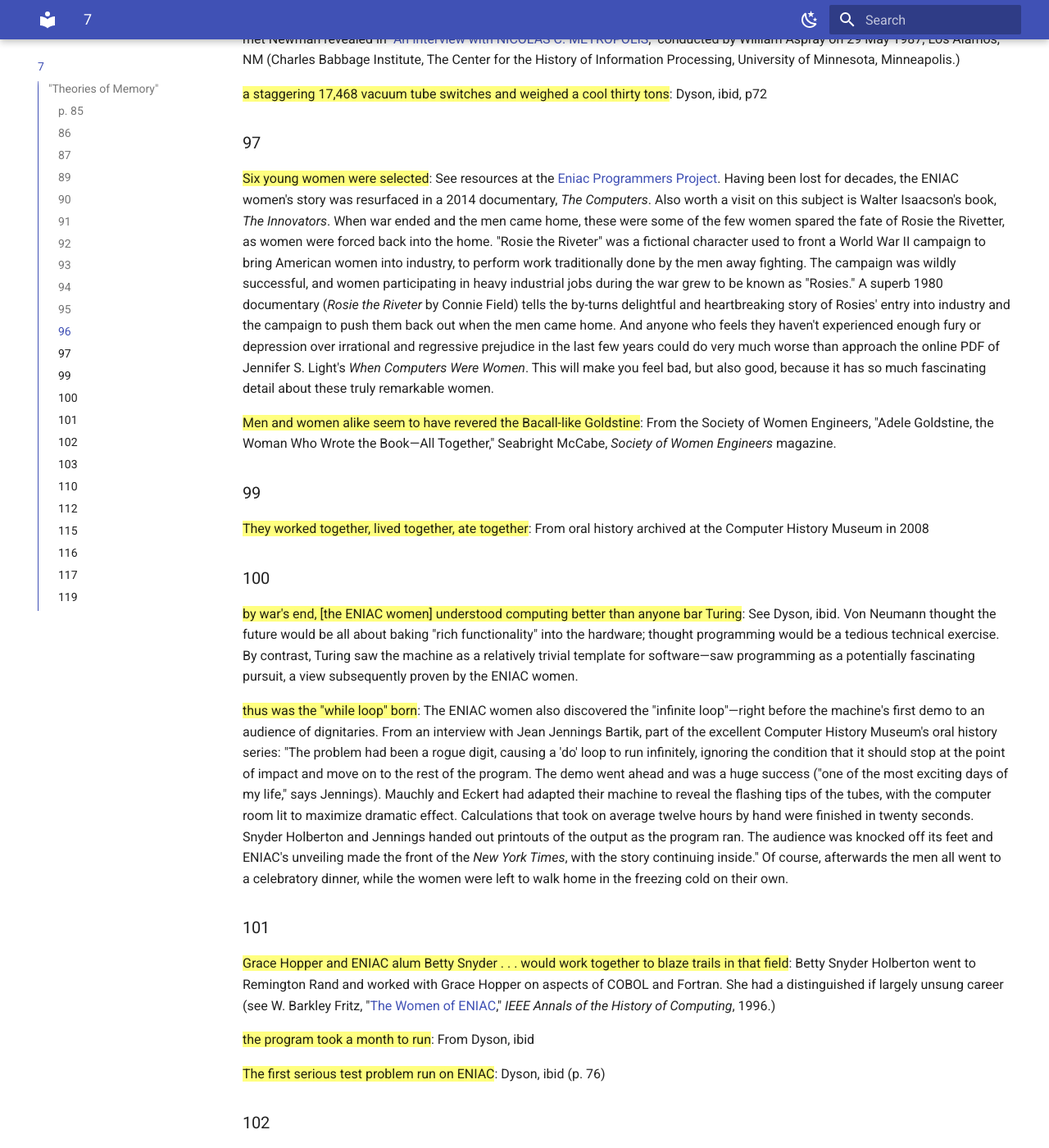
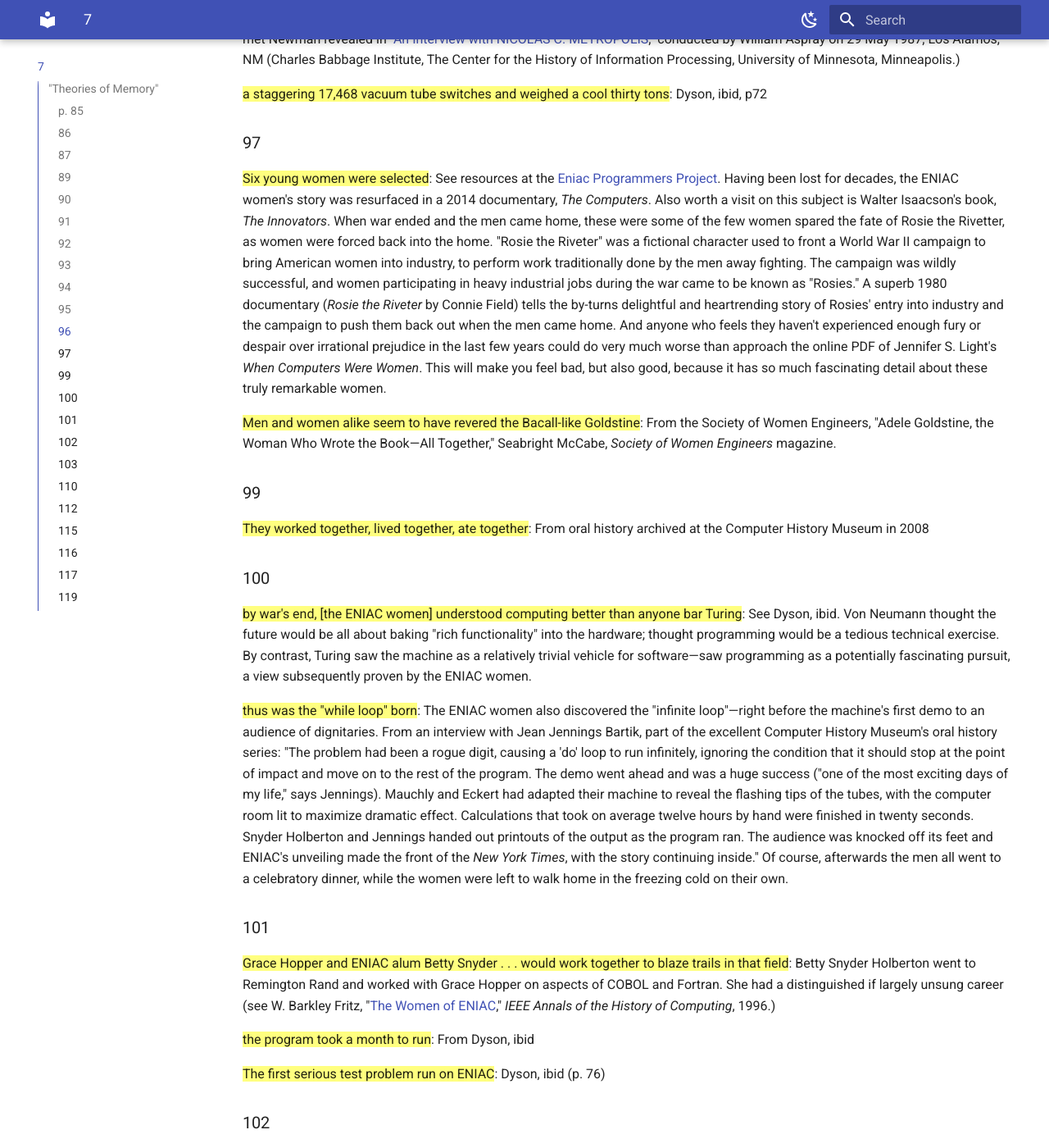
Before and after one commit to zappascout/devil_notes-sources, an MkDocs documentation site: the page built from docs/notes_7_devil.md, in a window 1280 px wide and 1400 px high, scrolled down 2193 px. Shown: the whole window at 82% size. Built offline with MkDocs 1.6.1 and Material for MkDocs 9.7.7, drawn with Linux system fonts in a browser that asks for light colours.

Commit message:
small tidying

```diff
--- a/docs/notes_7_devil.md
+++ b/docs/notes_7_devil.md
@@ -118,13 +118,12 @@
 was a fictional character used to front a World War II campaign to bring
 American women into industry, to perform work traditionally done by the
 men away fighting. The campaign was wildly successful, and women
-participating in heavy industrial jobs during the war grew to be known
+participating in heavy industrial jobs during the war came to be known
 as "Rosies." A superb 1980 documentary (*Rosie the Riveter* by Connie
-Field) tells the by-turns delightful and heartbreaking story of Rosies'
+Field) tells the by-turns delightful and heartrending story of Rosies'
 entry into industry and the campaign to push them back out when the men
 came home.
-    And anyone who feels they haven't experienced enough fury or depression
-over irrational and regressive prejudice in the last few years could do
+    And anyone who feels they haven't experienced enough fury or despair over irrational prejudice in the last few years could do
 very much worse than approach the online PDF of Jennifer S. Light's
 *When Computers Were Women*. This will make you feel bad, but also good,
 because it has so much fascinating detail about these truly remarkable
@@ -145,7 +144,7 @@
 than anyone bar Turing==: See Dyson, ibid. Von Neumann thought the future
 would be all about baking "rich functionality" into the hardware;
 thought programming would be a tedious technical exercise. By contrast,
-Turing saw the machine as a relatively trivial template for
+Turing saw the machine as a relatively trivial vehicle for
 software—saw programming as a potentially fascinating pursuit, a view
 subsequently proven by the ENIAC women.
 
```
